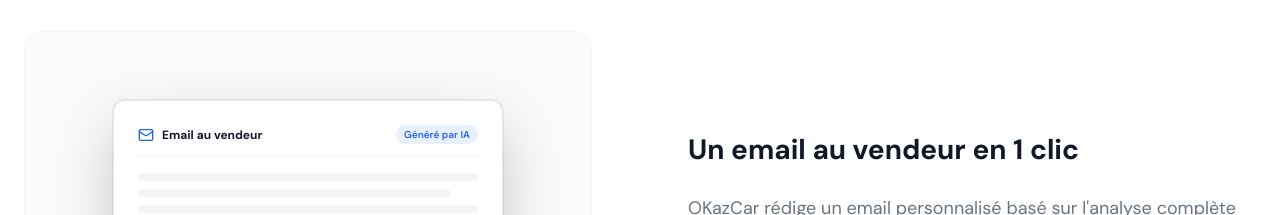
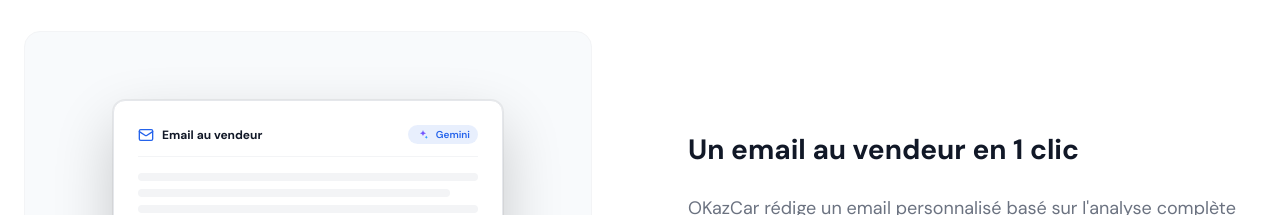
Before and after one commit to malikkaraoui/OKazCar.com, a React (Vite) app: page / in a window 1280 px wide. Shown: the part 7540-7755 px from the top of the page. Built offline with nearby package versions, Linux system fonts and the light colour scheme; no server answers.

Commit message:
Add Gemini badge to email card

```diff
--- a/src/Features.jsx
+++ b/src/Features.jsx
@@ -1,6 +1,22 @@
 /* eslint-disable no-unused-vars */
 import { motion } from 'framer-motion'
 import { Snowflake, AlertTriangle, Mail, Copy, Check } from 'lucide-react'
+
+const GeminiBadge = ({ className = '' }) => (
+    <svg viewBox="0 0 24 24" aria-hidden="true" className={className} fill="none">
+        <defs>
+            <linearGradient id="geminiGradient" x1="4" y1="4" x2="20" y2="20" gradientUnits="userSpaceOnUse">
+                <stop offset="0" stopColor="#4285F4" />
+                <stop offset="0.45" stopColor="#7C4DFF" />
+                <stop offset="1" stopColor="#00C2FF" />
+            </linearGradient>
+        </defs>
+        <path
+            d="M12 3.5c.85 3.45 1.9 4.5 5.35 5.35-3.45.85-4.5 1.9-5.35 5.35-.85-3.45-1.9-4.5-5.35-5.35 3.45-.85 4.5-1.9 5.35-5.35Zm5.7 9.55c.45 1.8 1 2.35 2.8 2.8-1.8.45-2.35 1-2.8 2.8-.45-1.8-1-2.35-2.8-2.8 1.8-.45 2.35-1 2.8-2.8Z"
+            fill="url(#geminiGradient)"
+        />
+    </svg>
+)
 
 
 const features = [
@@ -298,7 +314,10 @@
             <div className="flex items-center gap-2 mb-4 pb-3 border-b border-gray-100">
                 <Mail className="w-4 h-4 text-primary" />
                 <span className="text-xs font-bold text-slate">Email au vendeur</span>
-                <span className="ml-auto text-[10px] bg-primary/10 text-primary font-semibold px-2 py-0.5 rounded-full">Généré par IA</span>
+                <span className="ml-auto inline-flex items-center gap-1.5 text-[10px] bg-primary/10 text-primary font-semibold px-2 py-0.5 rounded-full">
+                    <GeminiBadge className="w-3.5 h-3.5" />
+                    Gemini
+                </span>
             </div>
             <div className="space-y-2 mb-4">
                 <div className="h-2 bg-gray-100 rounded-full w-full" />
```
